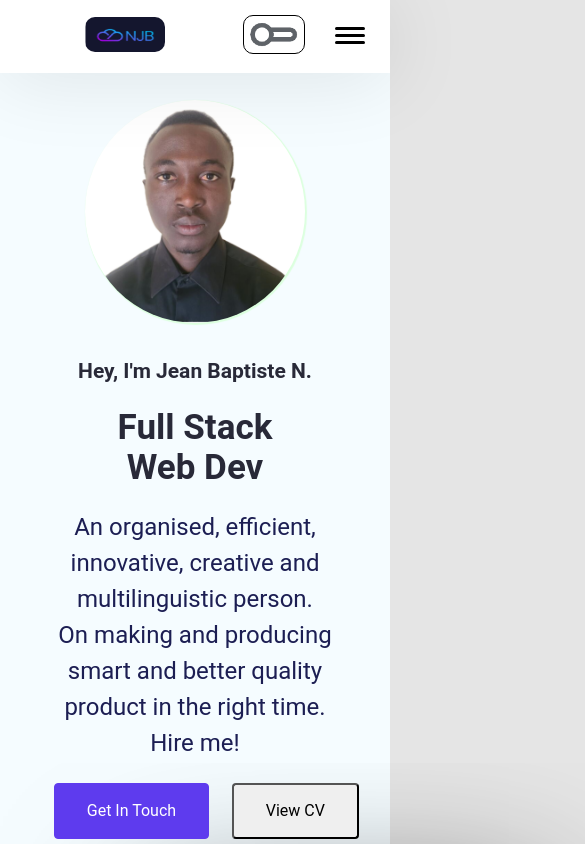
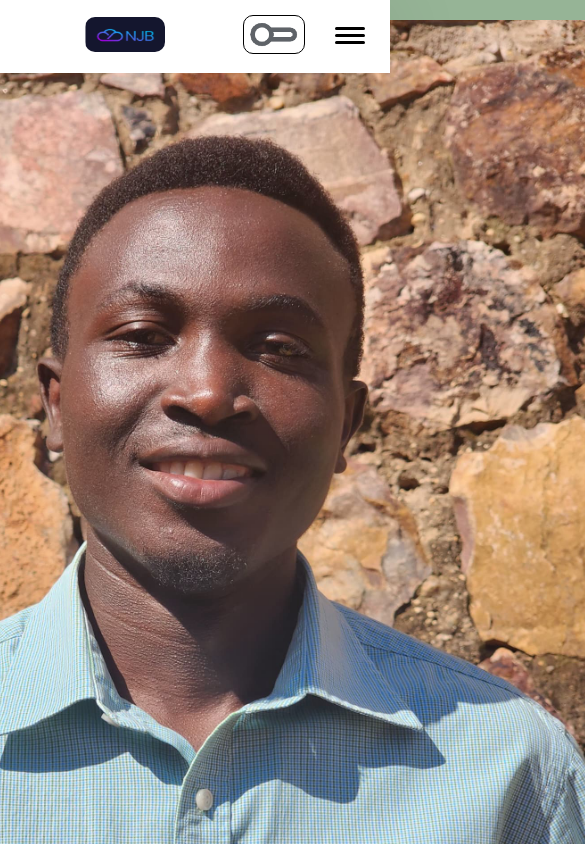
Before and after one commit to NIYIKIZA20/Personal_portifolio, a React (Create React App) app: page / in a window 390 px wide. Shown: the top 844 px of the page, 585 px wide, since content can reach past the window. Built offline with nearby package versions, Linux system fonts and the light colour scheme.

Commit message:
second commit

```diff
--- a/src/App.css
+++ b/src/App.css
@@ -5,7 +5,8 @@ body {
     -webkit-font-smoothing: "Roboto", sans-serif;
     -moz-osx-font-smoothing: "Roboto", sans-serif;
     font-style: normal;
-    background-color: rgba(0, 0, 0, 0.1);
+    background-color: rgba(0, 0, 0, 0.0);
+
   }
   h1,h2,h3,h4,h5,h6,p {
     margin: 0;
@@ -217,7 +218,7 @@ body {
   .heroSection {
     display: grid;
     grid-template-columns: repeat(2, 1fr);
-    padding: 100px 85px 10px;
+    /* padding: 100px 85px 10px; */
     align-items: center;
     justify-content: space-between;
     gap: 32px;
@@ -259,7 +260,8 @@ body {
   .heroSectionImg > img {
     width: 100%;
     height: auto;
-    border-radius: 50% 50%;
+    padding:20px;
+    /* border-radius: 50% 50%; */
     background-color: var(--hero);
     box-shadow: 1px 1px 1px 1px #dcffdf;
 
@@ -828,8 +830,20 @@ body {
     border-radius: 0.625rem;
     transition: all ease-in-out 0.2s;
   }
+  @media screen and (min-width: 1200px) {
+    body {
+      margin: 0% 10%;
+      /* background-color: rgb(20,20, 20); */
+    }
+  }
 
   @media screen and (max-width: 1200px) {
+    body {
+      width: 80%;
+      display:flex;
+      align-items: center;
+      justify-content: center;
+    }
     .navHumburger {
       display: flex;
       z-index: 200;
--- a/src/Page/Home/Hero.js
+++ b/src/Page/Home/Hero.js
@@ -35,7 +35,7 @@ export default function HeroSection() {
           </div>
         </div>
         <div className="heroSectionImg">
-          <img className="myHelloImage" src="./img/profile.png" alt="Hero Section" />
+          <img className="myHelloImage" src="./img/profile.jpg" alt="Hero Section" />
         </div>
       </section>
     );
```
Also changed, not shown: public/img/profile.jpg (added), public/img/profile.png (deleted).
